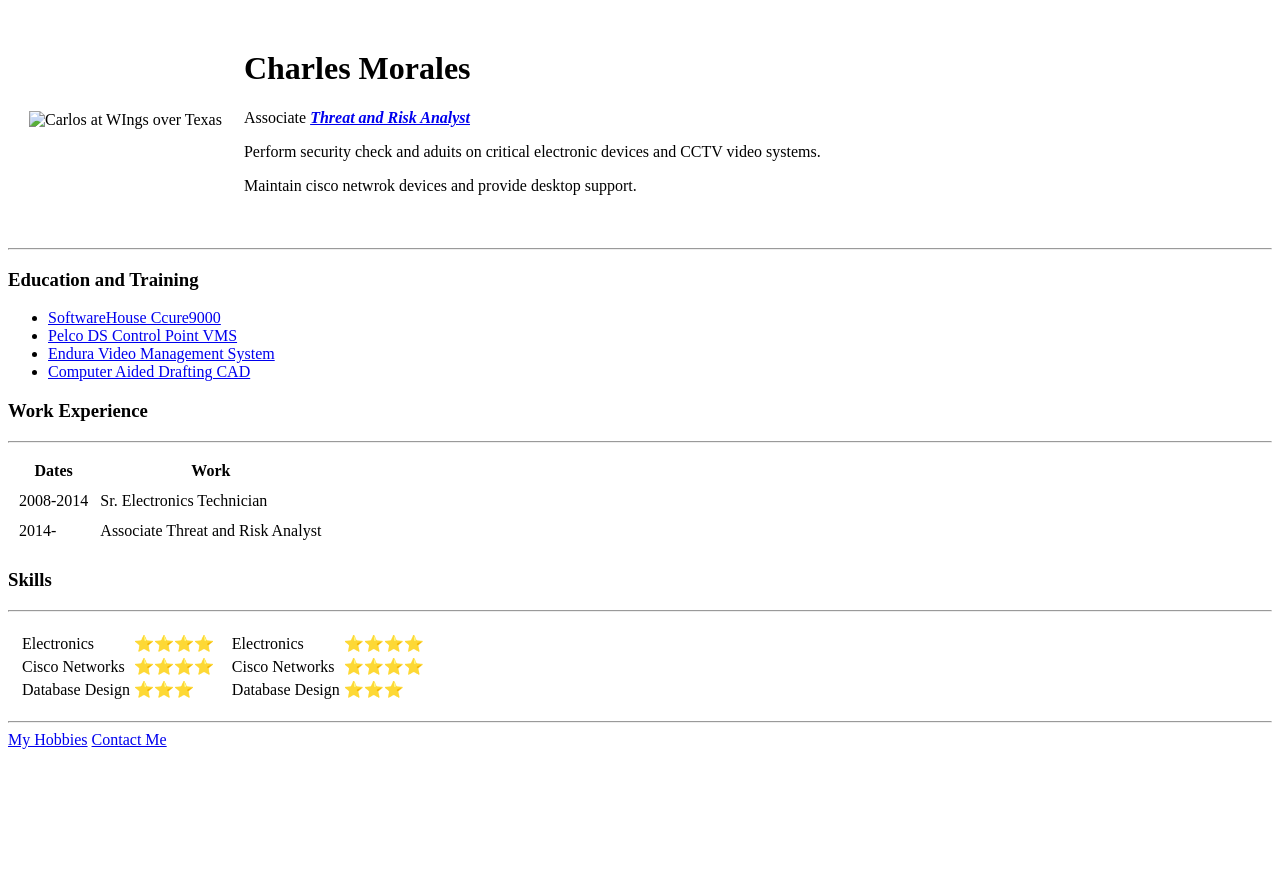
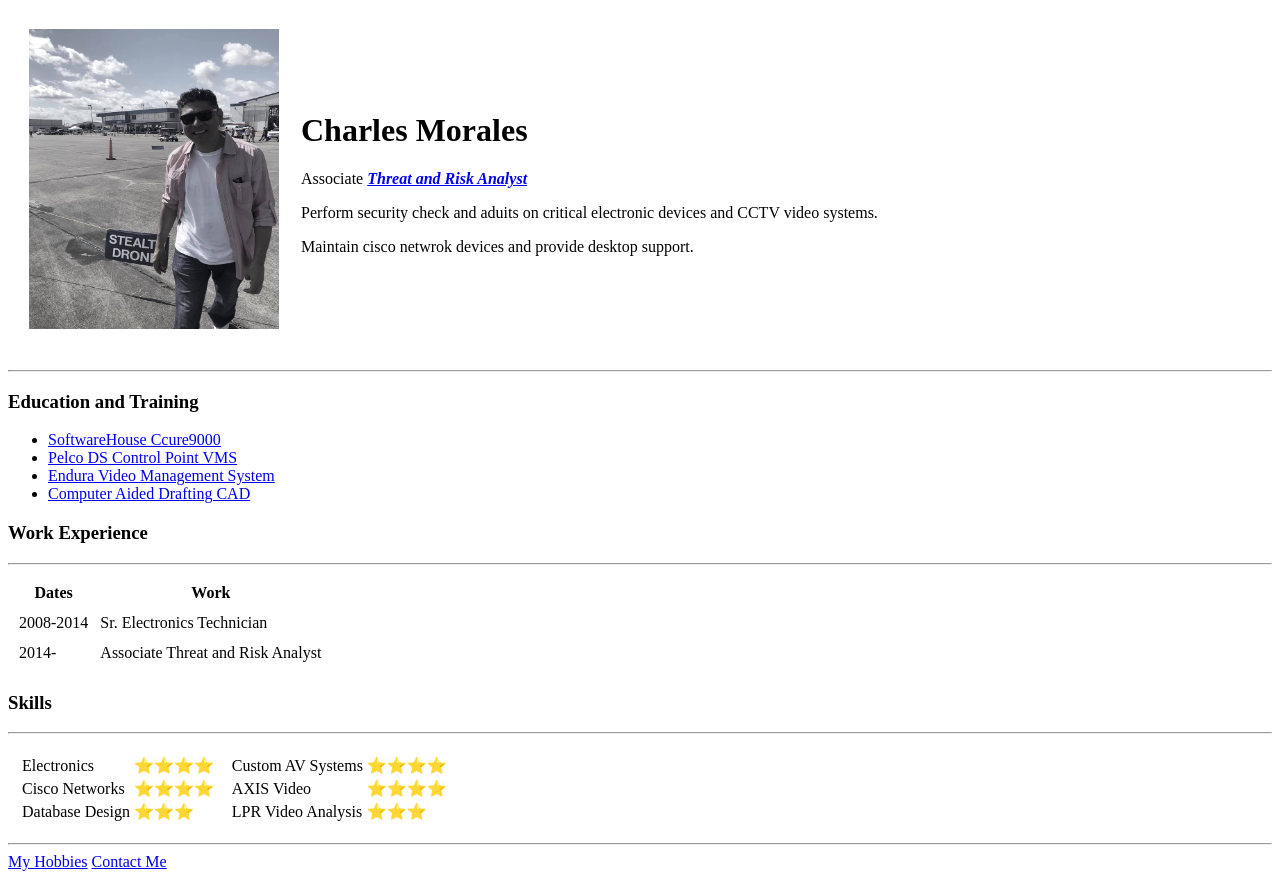
Before and after one commit to elcondebartok/cv, a plain HTML site: page index.html in a window 1280 px wide. Before the commit the page ends 800 px from the top, so only its background shows below. Drawn offline with Linux system fonts and the light colour scheme.

Commit message:
Update index.html

```diff
--- a/index.html
+++ b/index.html
@@ -10,7 +10,7 @@
   <table cellspacing="20">
 
     <tr>
-      <td><img src="wingsovertexas.jpg" alt="Carlos at WIngs over Texas" width="250" height="300"/></td>
+      <td><img src="images/wingsovertexas.jpg" alt="Carlos at WIngs over Texas" width="250" height="300"/></td>
       <td> <h1>Charles Morales</h1>
           <p>
           Associate <strong><em><a href="https://www.indeed.com/q-Threat-Risk-Analyst-jobs.html?vjk=0b4d739b880981e9">Threat and Risk Analyst</a></em></strong>
@@ -79,15 +79,15 @@
             <table>
               <tr>
 
-              <td>Electronics</td>
+              <td>Custom AV Systems</td>
                 <td>⭐️⭐️⭐️⭐️</td>
               </tr>
               <tr>
-                <td>Cisco Networks</td>
+                <td>AXIS Video</td>
                 <td>⭐️⭐️⭐️⭐️</td>
               </tr>
               <tr>
-                <td>Database Design</td>
+                <td>LPR Video Analysis</td>
                 <td>⭐️⭐️⭐️</td>
               </tr>
             </table>
```
